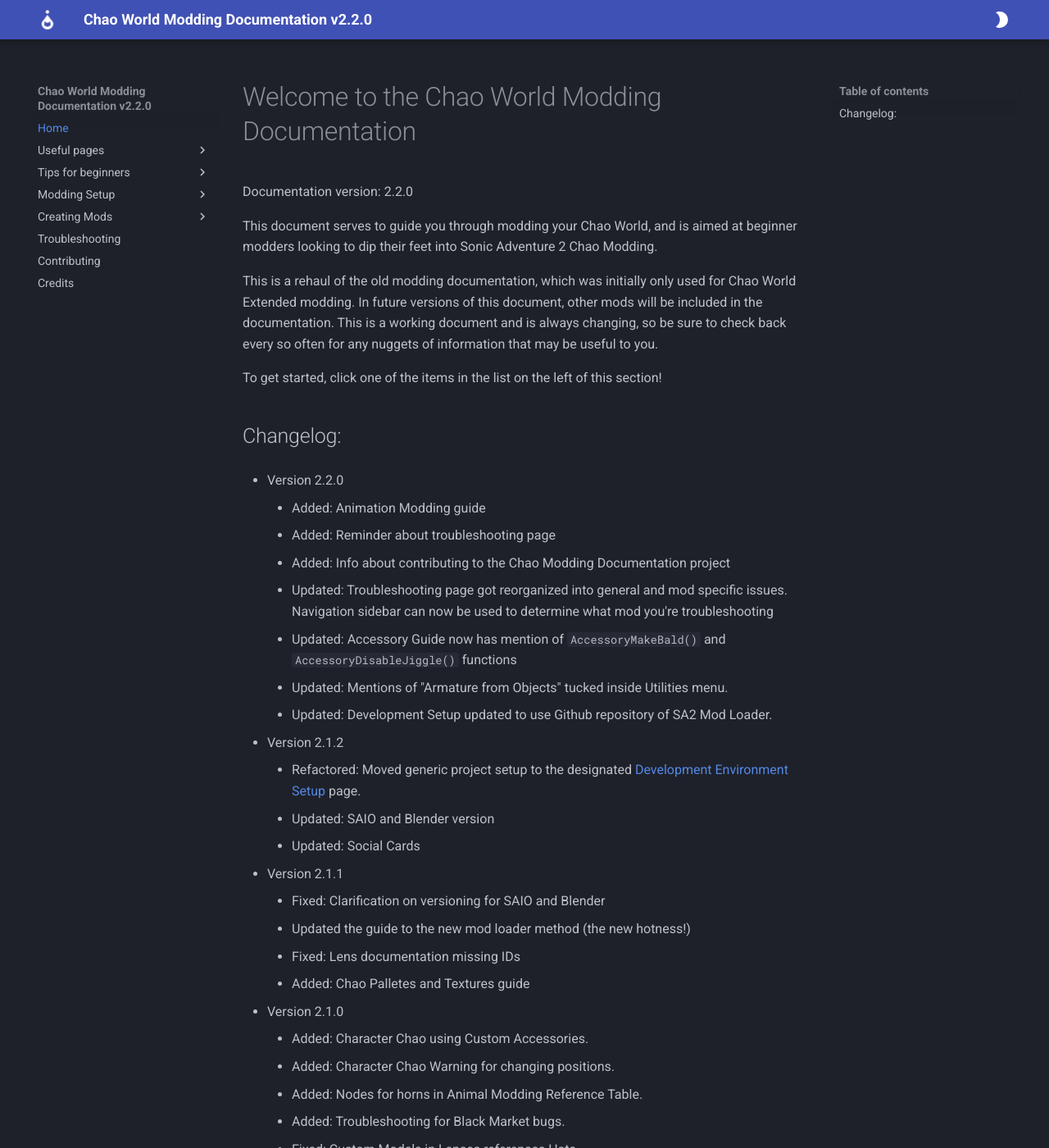
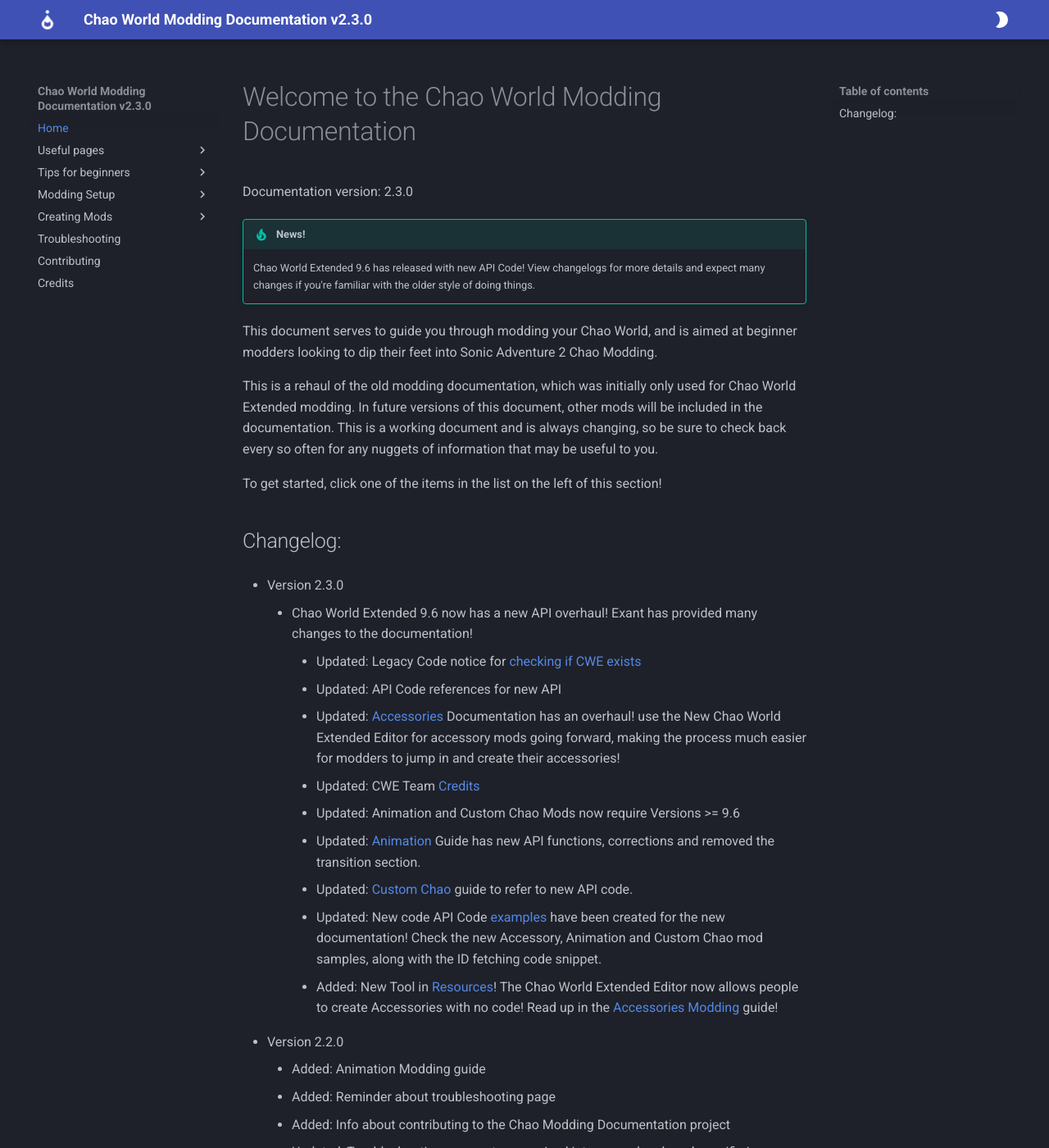
Before and after one commit to NostalgiaNinja/ChaoModding_Docs, an MkDocs documentation site: the page built from docs/index.md, in a window 1280 px wide and 1400 px high. Shown: the whole window at 82% size. Built offline with MkDocs 1.6.1 and Material for MkDocs 9.7.7, drawn with Linux system fonts in a browser that asks for light colours.

```diff
--- a/docs/index.md
+++ b/docs/index.md
@@ -4,7 +4,10 @@ description: The current home for all things Chao Modding!
 ---
 # Welcome to the Chao World Modding Documentation
 
-Documentation version: 2.2.0
+Documentation version: 2.3.0
+
+!!! tip "News!"
+    Chao World Extended 9.6 has released with new API Code! View changelogs for more details and expect many changes if you're familiar with the older style of doing things.
 
 This document serves to guide you through modding your Chao World, and is aimed at beginner modders looking to dip their feet into Sonic Adventure 2 Chao Modding.
 
@@ -14,6 +17,18 @@ To get started, click one of the items in the list on the left of this section!
 
 
 ## Changelog:
+
+* Version 2.3.0
+    * Chao World Extended 9.6 now has a new API overhaul! Exant has provided many changes to the documentation!
+        * Updated: Legacy Code notice for [checking if CWE exists](CheckCWE.md)
+        * Updated: API Code references for new API
+        * Updated: [Accessories](AccessoryModding.md) Documentation has an overhaul! use the New Chao World Extended Editor for accessory mods going forward, making the process much easier for modders to jump in and create their accessories!
+        * Updated: CWE Team [Credits](credits.md)
+        * Updated: Animation and Custom Chao Mods now require Versions >= 9.6
+        * Updated: [Animation](AnimModding.md) Guide has new API functions, corrections and removed the transition section.
+        * Updated: [Custom Chao](CharacterChaoModding.md) guide to refer to new API code.
+        * Updated: New code API Code [examples](examples.md) have been created for the new documentation! Check the new Accessory, Animation and Custom Chao mod samples, along with the ID fetching code snippet.
+        * Added: New Tool in [Resources](resources.md)! The Chao World Extended Editor now allows people to create Accessories with no code! Read up in the [Accessories Modding](AccessoryModding.md) guide!
 
 * Version 2.2.0
     * Added: Animation Modding guide
--- a/mkdocs.yml
+++ b/mkdocs.yml
@@ -1,4 +1,4 @@
-site_name: Chao World Modding Documentation v2.2.0
+site_name: Chao World Modding Documentation v2.3.0
 site_url: https://nostalgianinja.github.io/ChaoModding_Docs/
 
 nav:
```
Also changed, not shown: docs/CheckCWE.md (+2 -1 lines), docs/DevSetup.md (+1 -1 lines), docs/resources.md (+1 -0 lines).
